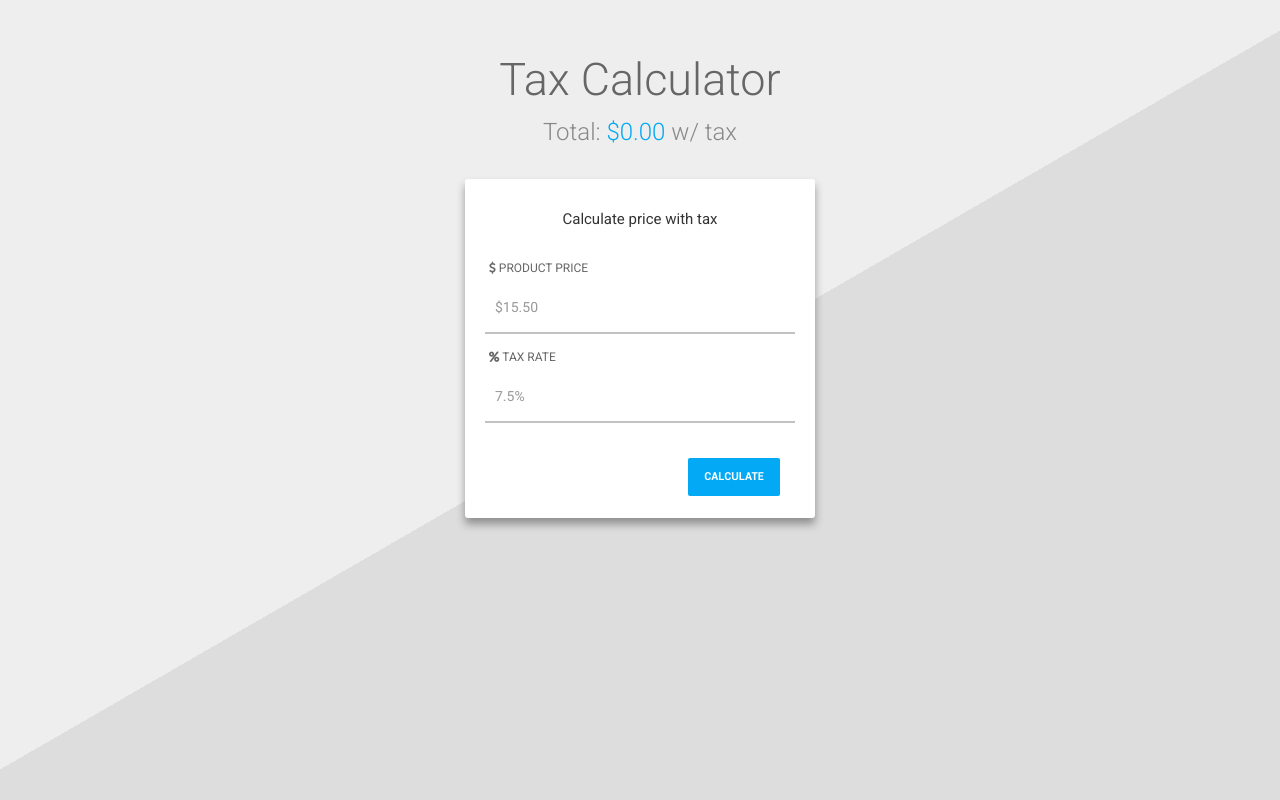
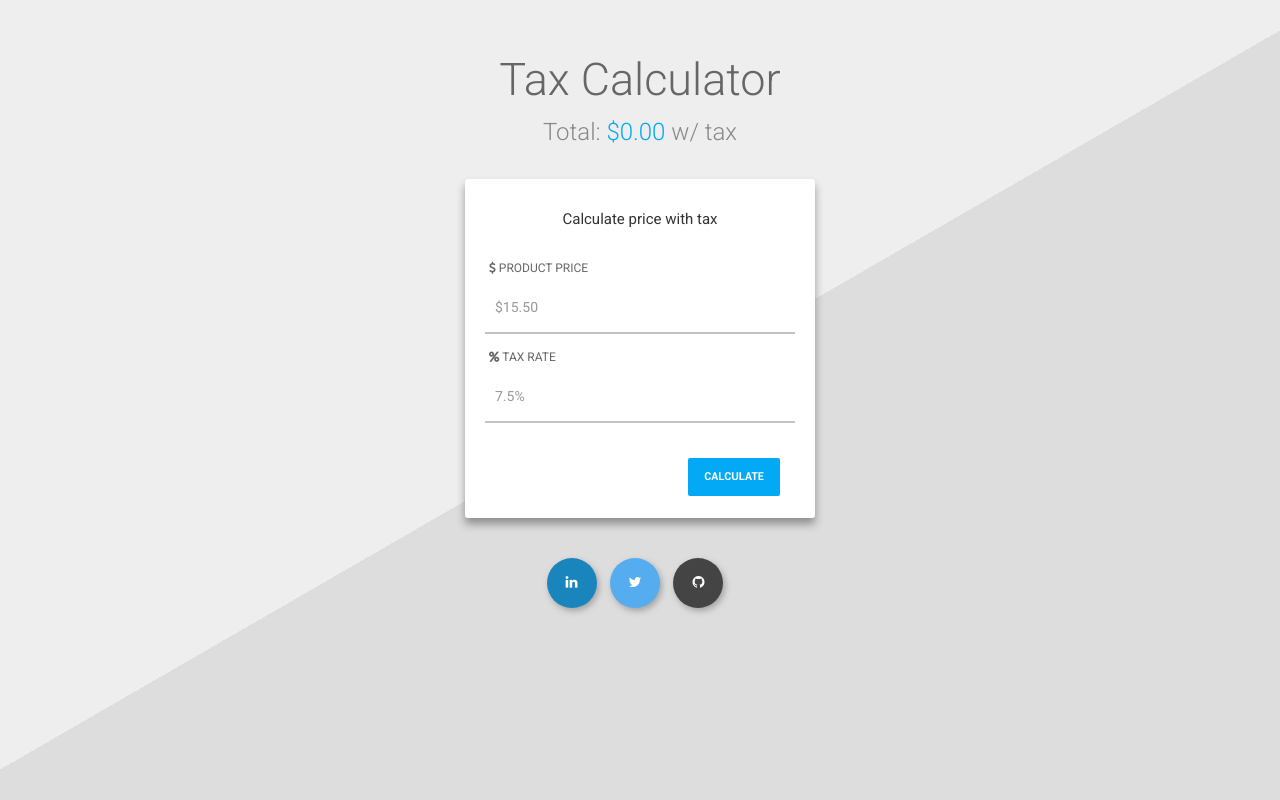
Before and after one commit to narulakeshav/tax-calculator, a website: page index.html in a window 1280 px wide. Drawn offline with nearby package versions, Linux system fonts and the light colour scheme.

Commit message:
Add Social Links

```diff
--- a/css/creative.css
+++ b/css/creative.css
@@ -7,6 +7,15 @@ body {
 	padding-top: 2.5em;
 	height: 100vh;
 	font-family: Roboto;
+}
+.btn {
+	-webkit-transition: all .5s;
+	-moz-transition: all .5s;
+	transition: all .5s;
+	outline: 0;
+}
+.btn:focus {
+	box-shadow: 0px 0px 0px transparent;
 }
 .heading {
 	font-weight: 200;
@@ -76,12 +85,47 @@ label {
 	border-radius: 2px;
 	text-transform: uppercase;
 	margin-top: 20px;
-	outline: 0;
-	-webkit-transition: all .25s;
-	-moz-transition: all .25s;
-	transition: all .25s;
 }
 .btn-calculate:hover {
 	background: #1FB9FF;
 	color: #FFF;
 }
+.sticky-bottom {
+	margin-top: 10px;
+}
+.btn-social,
+.btn-social:focus {
+	width: 50px;
+	height: 50px;
+	padding-top: 13px;
+	border-radius: 50px;
+	box-shadow: 2px 3px 6px #A2A2A2;
+	margin-right: 10px;
+}
+.linkedin,
+.linkedin:focus {
+	background: #1985BC;
+	color: #FFF;
+}
+.twitter,
+.twitter:focus {
+	background: #55ACEE;
+	color: #FFF;
+}
+.github,
+.github:focus {
+	background: #444;
+	color: #FFF;
+}
+.linkedin:hover {
+	background: #1773A3;
+	color: #FFF;
+}
+.twitter:hover {
+	background: #3D97DB;
+	color: #FFF;
+}
+.github:hover {
+	background: #222;
+	color: #FFF;
+}
--- a/index.html
+++ b/index.html
@@ -5,7 +5,7 @@
 
 	<!-- Favicon and Title -->
 	<title>Tax Calculator</title>
-	<link rel="shortcut icon" href="favicon.png">
+	<link rel="shortcut icon" href="img/favicon.png">
 
 	<!-- CSS Files -->
 	<link rel="stylesheet" type="text/css" href="css/bootstrap.min.css">
@@ -16,7 +16,7 @@
 	<link href='https://fonts.googleapis.com/css?family=Roboto:400,300' rel='stylesheet'>
 </head>
 <body>
-	<!-- HTML form and headings -->
+	<!-- -->
 	<div class="container">
 		<div class="col-md-4 col-md-offset-4" align="center">
 			<h1 class="heading">Tax Calculator</h1>
@@ -35,6 +35,17 @@
 					<button type="button" class="btn btn-calculate">Calculate</button>
 				</div>
 			</form>
+			<div class="col-md-12 sticky-bottom">
+				<a href="https://linkedin.com/in/NarulaKeshav" class="btn btn-social linkedin" target="_blank">
+					<span class="fa fa-linkedin"></span>
+				</a>
+				<a href="https://twitter.com/NarulaKeshav" class="btn btn-social twitter" target="_blank">
+					<span class="fa fa-twitter"></span>
+				</a>
+				<a href="https://github.com/NarulaKeshav" class="btn btn-social github" target="_blank">
+					<span class="fa fa-github"></span>
+				</a>
+			</div>
 		</div>
 	</div>
 
```
